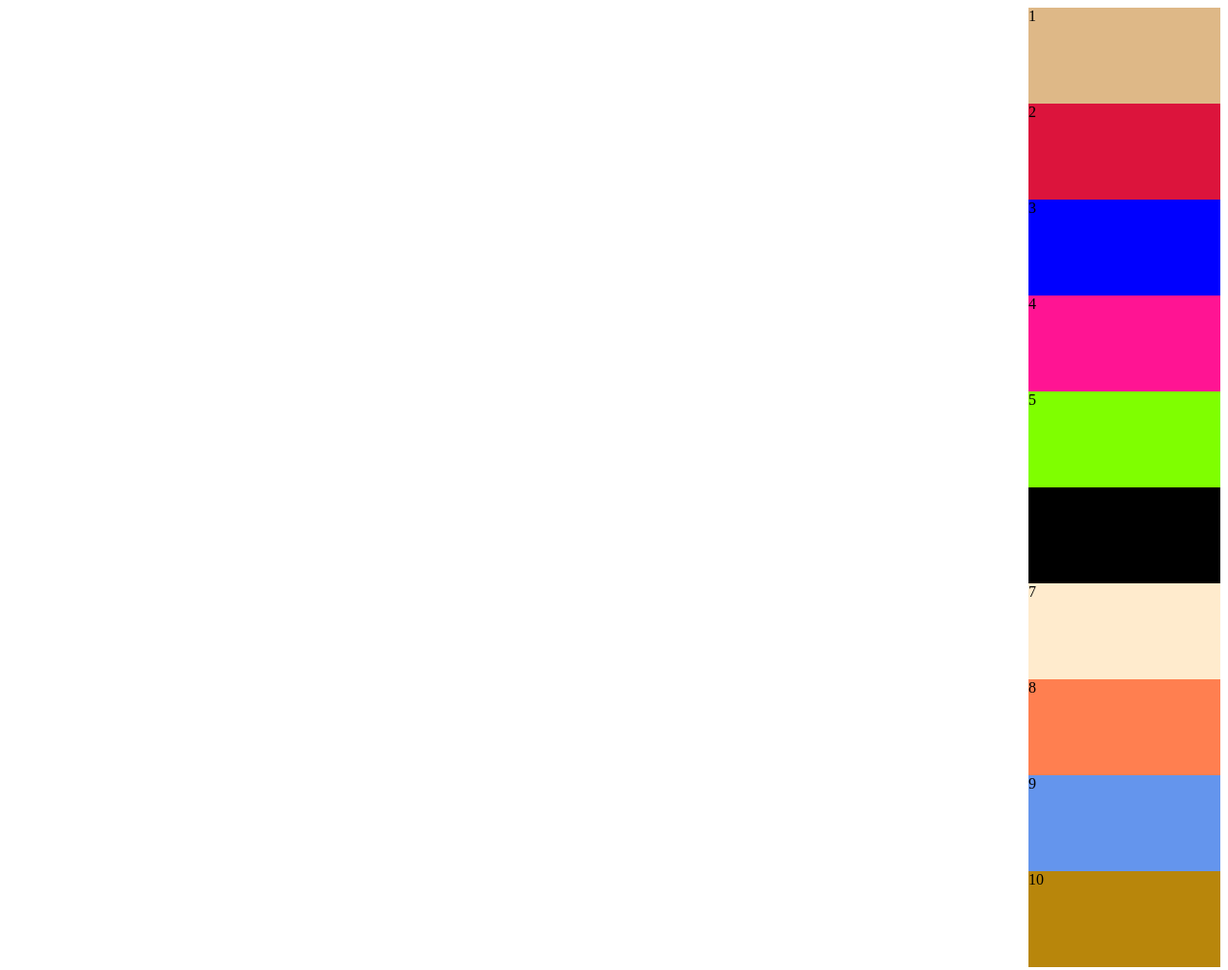
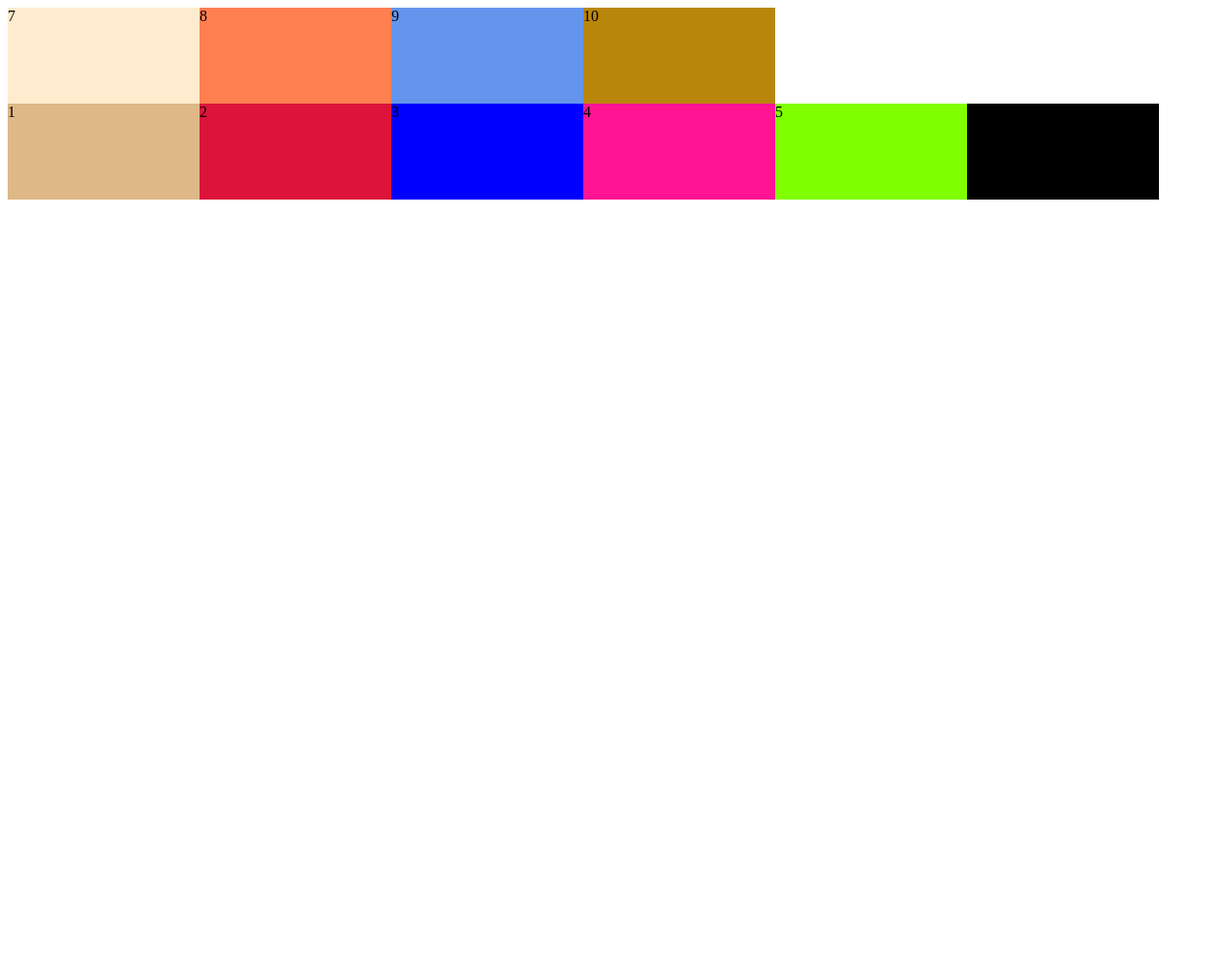
Before and after one commit to shonhartman/lecture-04, a plain HTML site: page index.html in a window 1280 px wide. Shown: the whole page at 96% size. After the commit the page ends 800 px from the top, so only its background shows below. Drawn offline with Linux system fonts and the light colour scheme.

Commit message:
wrap little squares

```diff
--- a/styles/main.css
+++ b/styles/main.css
@@ -1,7 +1,7 @@
 .container {
   display: flex;
   flex-wrap: wrap-reverse;
-  flex-direction: column;
+  flex-direction: wrap;
 }
 
 .box {
```
